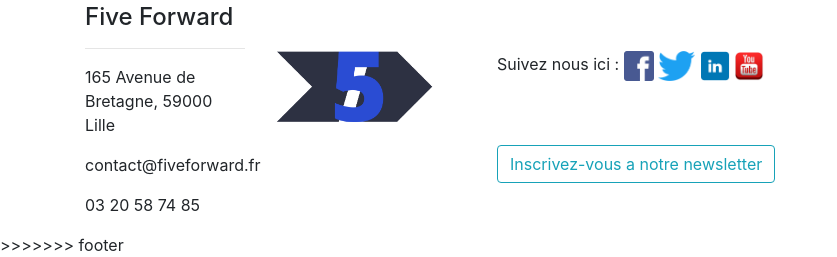
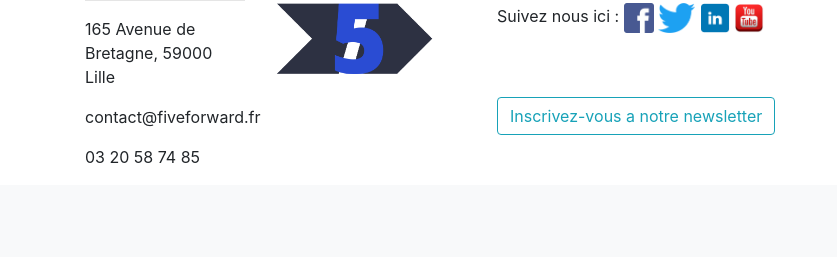
Before and after one commit to mourlonloic/projet-collectif, a PHP site: page /communication.php in a window 1280 px wide. Shown: the part 1220-1477 px from the top of the page, without its empty margins (0-837 px from the left). After the commit the page ends 1383 px from the top, so only its background shows below. Run offline with PHP 8.4, Linux system fonts and the light colour scheme.

Commit message:
mise a jour

```diff
--- a/communication.php
+++ b/communication.php
@@ -20,7 +20,6 @@
 
     <h1>COMMUNICATION</h1>
 
-<<<<<<< HEAD
         <!-- Carte haut gauche -->
         <div class="row marge_carte">
         <div class="col d-flex justify-content-center">
@@ -75,11 +74,10 @@
             </div>
         </div>
     </div>
-=======
+
     <?php include_once("footer.php"); ?>
 
 
->>>>>>> footer
 
     <script src="https://code.jquery.com/jquery-3.3.1.slim.min.js"
         integrity="sha384-q8i/X+965DzO0rT7abK41JStQIAqVgRVzpbzo5smXKp4YfRvH+8abtTE1Pi6jizo" crossorigin="anonymous">
--- a/content/compteur.txt
+++ b/content/compteur.txt
@@ -1,6 +1,2 @@
 09-08-2019:7
-<<<<<<< HEAD
 10-08-2019:21
-=======
-10-08-2019:2
->>>>>>> footer
```
Also changed, not shown: reseau.php (+0 -7 lines).
